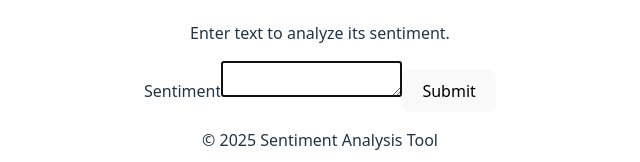
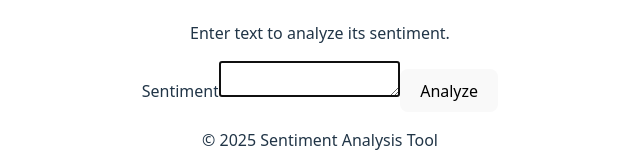
Before and after one commit to SebastianJedrak/huggingface, a React (Vite) app: page / in a window 1280 px wide. Shown: the part 396-558 px from the top of the page, without its empty margins (320-960 px from the left). Built offline with nearby package versions, Linux system fonts and the light colour scheme.

Commit message:
change label of a Button

```diff
--- a/src/components/SentimentForm.tsx
+++ b/src/components/SentimentForm.tsx
@@ -48,7 +48,7 @@ const SentimentForm: React.FC = () => {
         {error && <span>{error}</span>}
         {isLoading && <span>Loading...</span>}
 
-        <Button label="Submit" type="submit" isLoading={isLoading} />
+        <Button label="Analyze" type="submit" isLoading={isLoading} />
       </form>
 
       <Modal
```
